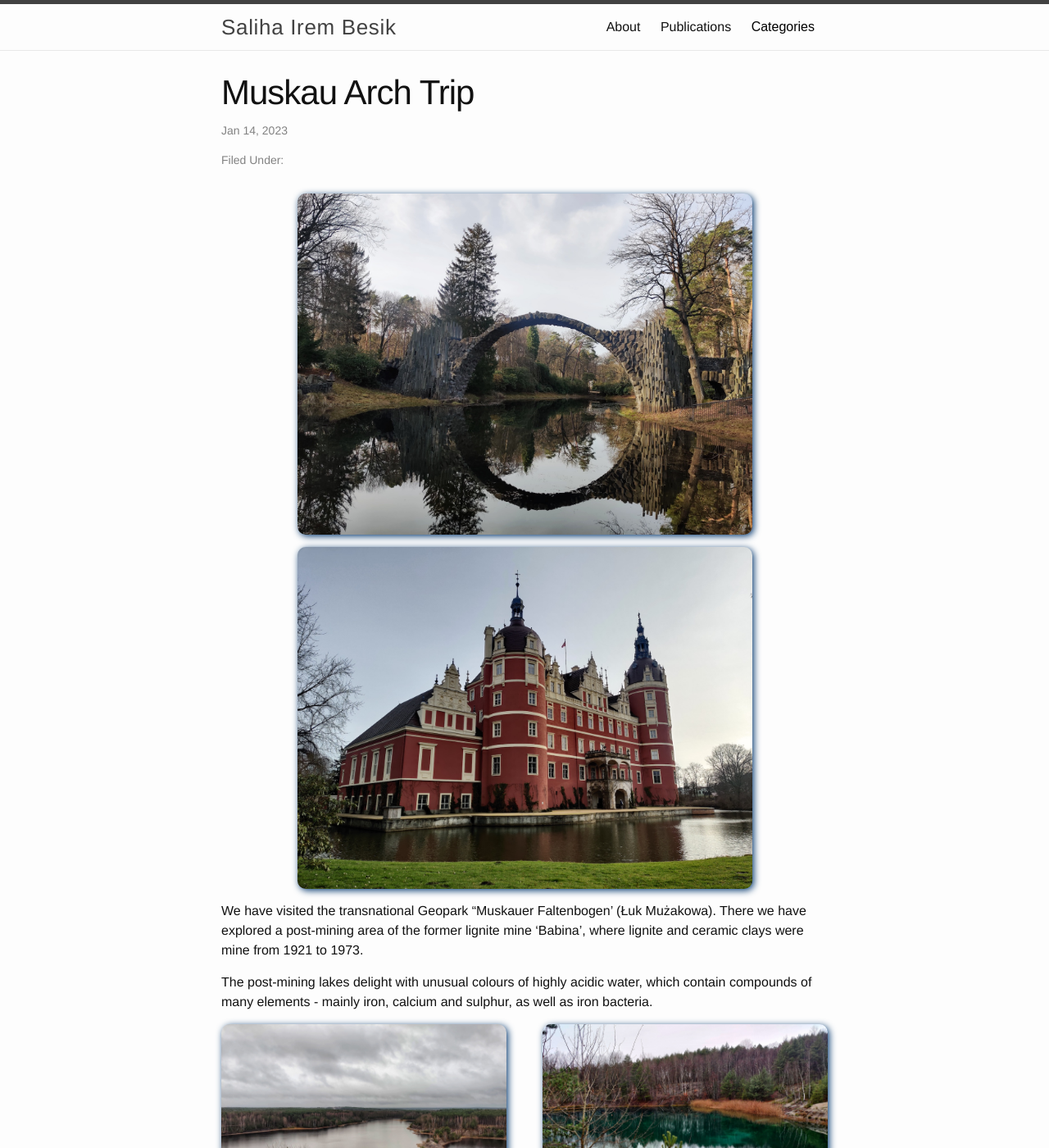
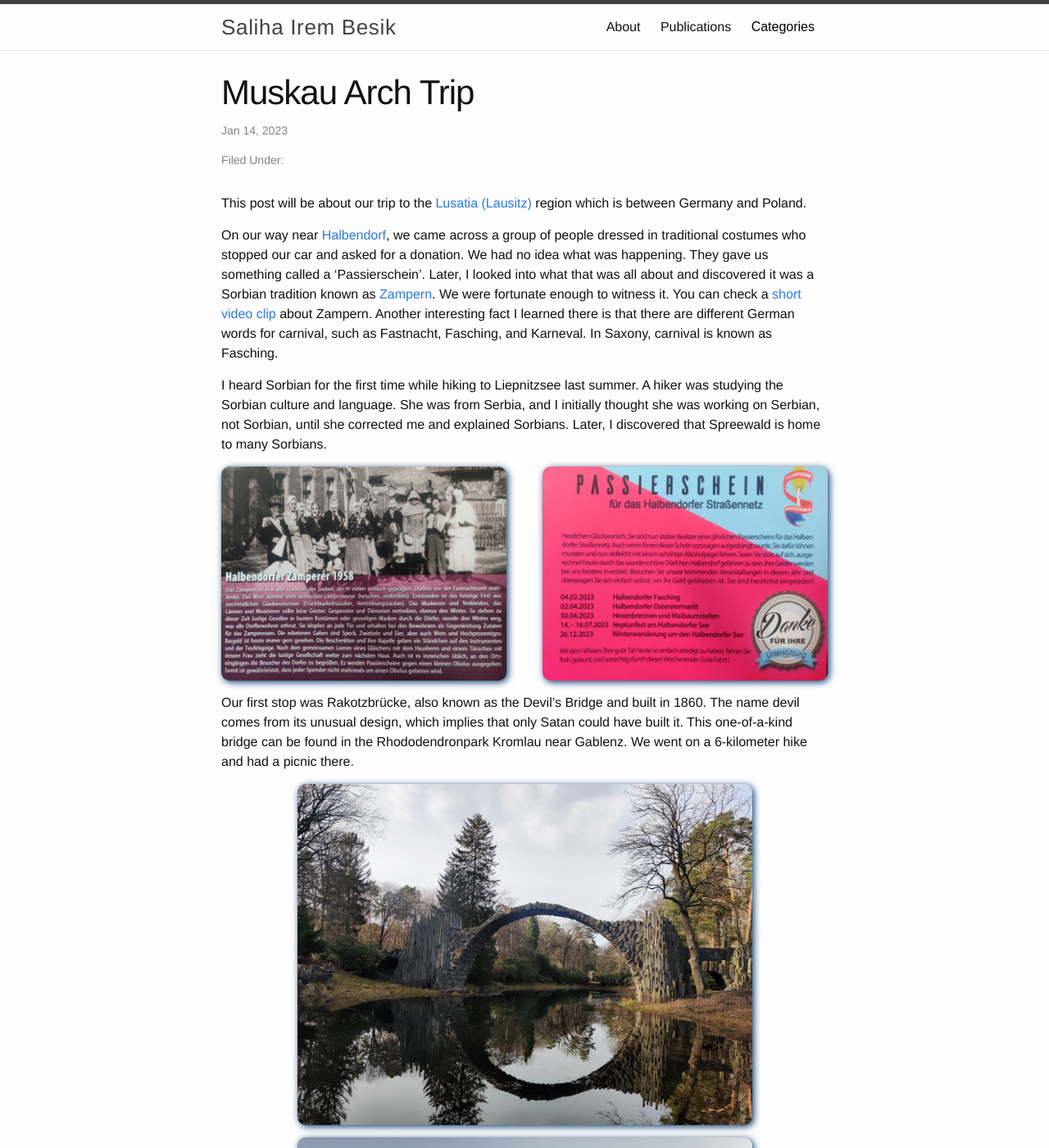
Before and after one commit to irembesik/irembesik.github.io, a Jekyll site: the page built from _posts/2023-01-14-muskau.md, in a window 1280 px wide and 1400 px high. Shown: the whole window at 82% size. Built offline with Jekyll 4.4.1, drawn with Linux system fonts in a browser that asks for light colours.

Commit message:
Update 2023-01-14-muskau.md

```diff
--- a/_posts/2023-01-14-muskau.md
+++ b/_posts/2023-01-14-muskau.md
@@ -4,10 +4,26 @@
 date:   2023-01-14 17:00:00
 ---
 
+This post will be about our trip to the [Lusatia (Lausitz)](https://en.wikipedia.org/wiki/Lusatia) region which is between Germany and Poland.
+
+On our way near [Halbendorf](https://www.halbendorf.de/), we came across a group of people dressed in traditional costumes who stopped our car and asked for a donation. We had no idea what was happening. They gave us something called a 'Passierschein'. Later, I looked into what that was all about and discovered it was a Sorbian tradition known as [Zampern](https://de.wikipedia.org/wiki/Zampern). We were fortunate enough to witness it. You can check a [short video clip](https://youtu.be/1JxxJ1hfN_A) about Zampern. Another interesting fact I learned there is that there are different German words for carnival, such as Fastnacht, Fasching, and Karneval. In Saxony, carnival is known as Fasching.
+
+
+I heard Sorbian for the first time while hiking to Liepnitzsee last summer. A hiker was studying the Sorbian culture and language. She was from Serbia, and I initially thought she was working on Serbian, not Sorbian, until she corrected me and explained Sorbians. Later, I discovered that Spreewald is home to many Sorbians.
+
+<p style="display: grid; place-items: center; grid-template-columns: 47% 6% 47%;">
+  <a href="/assets/14_01_23/zampern.jpeg"><img src="https://irem.dev/assets/14_01_23/zampern-small.jpeg" style="" alt="Zampern" /></a>
+  <span></span>
+  <a href="/assets/14_01_23/passierschein.jpeg"><img src="https://irem.dev/assets/14_01_23/passierschein-small.jpeg" style="" alt="Passierschein" /></a>
+</p>
+
+Our first stop was Rakotzbrücke, also known as the Devil's Bridge and built in 1860. The name devil comes from its unusual design, which implies that only Satan could have built it. This one-of-a-kind bridge can be found in the Rhododendronpark Kromlau near Gablenz. We went on a 6-kilometer hike and had a picnic there.
+
 
 <p style="text-align:center">
 <a href="https://irem.dev/assets/14_01_23/rakotzbrucke.jpeg"><img src="https://irem.dev/assets/14_01_23/rakotzbrucke-small.jpeg" style="max-width:75%" alt="Rakotzbrucke"/></a>
 </p>
+
 
 <p style="text-align:center">
 <a href="https://irem.dev/assets/14_01_23/schloss.jpg"><img src="https://irem.dev/assets/14_01_23/schloss-small.jpg" style="max-width:75%" alt="Schloss"/></a>
```
